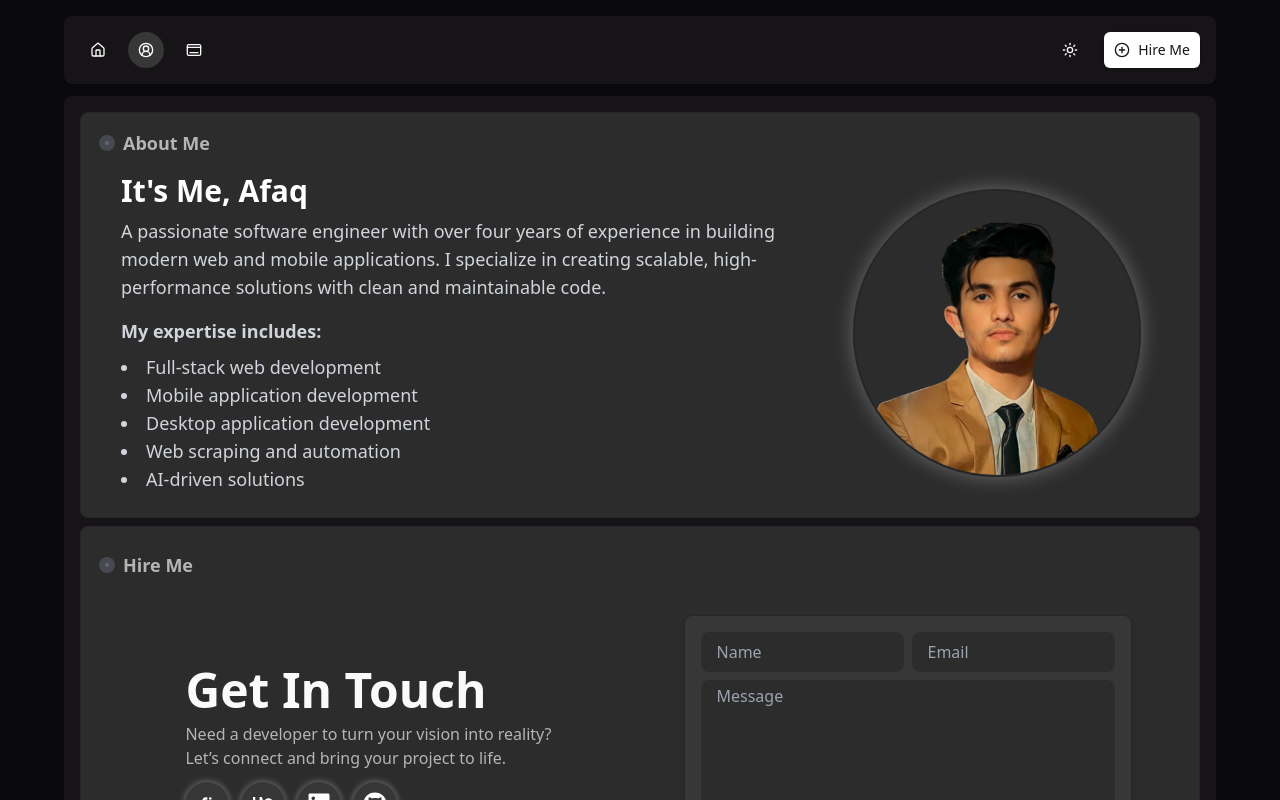
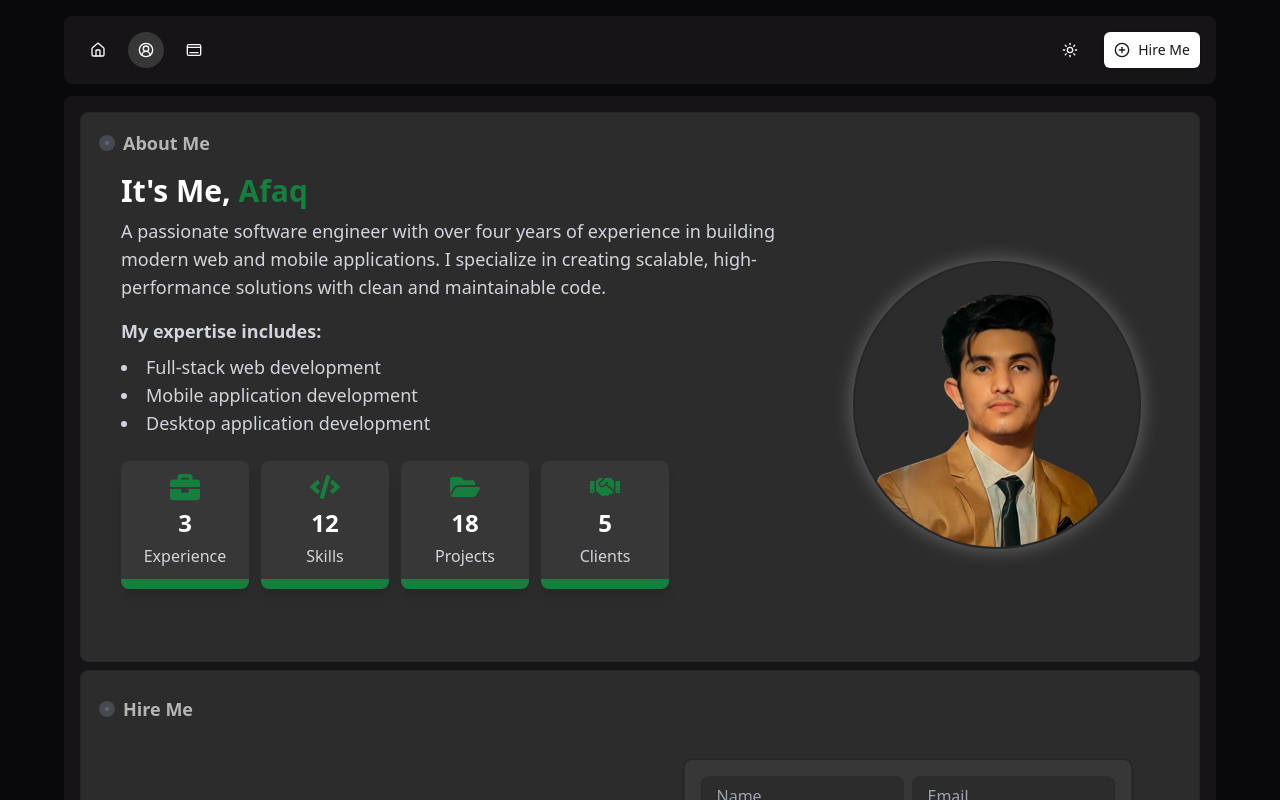
Before and after one commit to mafaqatiq/frontend, a Next.js app: page /profile in a window 1280 px wide. Shown: the top 800 px of the page. Built offline with nearby package versions, Linux system fonts and the light colour scheme.

Commit message:
added count cards

```diff
--- a/app/(root)/page.tsx
+++ b/app/(root)/page.tsx
@@ -18,6 +18,7 @@ export default function Home() {
       <section className="skills  scroll-mt-24 dark:bg-[#2c2c2c] bg-[#FDFDFD] rounded-lg mt-6 mx-2 lg:mx-0 sm:mx-0 sm:mt-14 lg:mt-0   border">
         <SkillsSection />
       </section>
+
       <section className="projects scroll-mt-24 dark:bg-[#2c2c2c] bg-[#FDFDFD] rounded-lg mt-2 mx-2 lg:mx-0 sm:mx-0 sm:mt-2 lg:mt-2 border">
         <ProjectsSection />
       </section>
--- a/app/(root)/profile/page.tsx
+++ b/app/(root)/profile/page.tsx
@@ -5,6 +5,7 @@ import React, { useState } from "react";
 import { motion } from "framer-motion";
 import HireMeSection from "@/components/HireMeSection";
 import FooterSection from "@/components/FooterSection";
+import CountSection from "@/components/CountSection";
 
 const Profile = () => {
   const { ref, inView } = useInView({ triggerOnce: true });
@@ -38,7 +39,7 @@ const Profile = () => {
           {/* Left Side - Text */}
           <div className="lg:w-2/3 sm:mt-6 lg:text-left sm:text-left mt-4 lg:mt-0 pl-4">
             <h2 className="text-2xl lg:text-3xl font-bold text-center sm:text-left lg:text-left text-[#333] dark:text-white">
-              It&apos;s Me, Afaq
+              It&apos;s Me, <span className="text-green-700">Afaq</span>
             </h2>
             <p className="mt-2 text-gray-600 text-center sm:text-left lg:text-left dark:text-gray-300 text-sm sm:text-lg lg:text-lg">
               A passionate software engineer with over four years of experience in building modern web and mobile applications. I specialize in creating scalable, high-performance solutions with clean and maintainable code.
@@ -52,14 +53,16 @@ const Profile = () => {
               Full-stack web development, mobile application development, desktop application development, web scraping and automation, and AI-driven solutions.
             </div>
 
+
             {/* Larger Screens: Bullet Points */}
             <ul className="hidden sm:block mt-2 text-gray-600 dark:text-gray-300 text-sm sm:text-lg lg:text-lg list-disc list-inside">
               <li>Full-stack web development</li>
               <li>Mobile application development</li>
               <li>Desktop application development</li>
-              <li>Web scraping and automation</li>
-              <li>AI-driven solutions</li>
             </ul>
+            <section className="skills  scroll-mt-24 dark:bg-[#2c2c2c] bg-[#FDFDFD] rounded-lg mt-6 mx-2 lg:mx-0 sm:mx-0 sm:mt-14 lg:mt-2 lg:mb-8    ">
+        <CountSection />
+      </section>
           </div>
 
           {/* Right Side - Image */}
@@ -73,7 +76,9 @@ const Profile = () => {
             />
           </div>
         </div>
+
       </motion.div>
+
 
       {/* Hire Me Section */}
       <section className="hire-me scroll-mt-24 dark:bg-[#2c2c2c] bg-white rounded-lg mt-2 pb-0 lg:pb-8 sm:pb-8 mx-2 lg:mx-0 sm:mx-0 sm:mt-2 lg:mt-2 border">
@@ -84,6 +89,7 @@ const Profile = () => {
       <section className="dark:bg-[#2c2c2c] bg-white rounded-lg pb-0 mx-2 lg:mx-0 sm:mx-0 sm:mt-2 lg:mt-2">
         <FooterSection />
       </section>
+
     </div>
   );
 };
--- /dev/null
+++ b/components/CountSection.tsx
@@ -0,0 +1,64 @@
+import React, { useEffect, useRef, useState } from "react";
+import { FaBriefcase, FaCode, FaFolderOpen, FaHandshake } from "react-icons/fa";
+import { useInView } from "react-intersection-observer";
+import { motion } from "framer-motion";
+
+const stats = [
+  { icon: <FaBriefcase />, endVal: 3, label: "Experience" },
+  { icon: <FaCode />, endVal: 12, label: "Skills" },
+  { icon: <FaFolderOpen />, endVal: 18, label: "Projects" },
+  { icon: <FaHandshake />, endVal: 5, label: "Clients" },
+];
+
+const CountSection = () => {
+  const counters = useRef<(HTMLSpanElement | null)[]>([]);
+  const [hasAnimated, setHasAnimated] = useState(false);
+  const { ref, inView } = useInView({ triggerOnce: true });
+
+  useEffect(() => {
+    if (!inView || hasAnimated) return;
+
+    const interval = 1500;
+    counters.current.forEach((el, index) => {
+      if (!el) return;
+      let start = 0;
+      const end = stats[index].endVal;
+      const duration = Math.floor(interval / end);
+      const counter = setInterval(() => {
+        start += 1;
+        el.textContent = `${start}`;
+        if (start === end) clearInterval(counter);
+      }, duration);
+    });
+
+    setHasAnimated(true);
+  }, [inView, hasAnimated]);
+
+  return (
+    <div ref={ref} className="flex flex-wrap   gap-3 w-full max-w-6xl mx-auto py-4">
+      {stats.map((item, idx) => (
+        <motion.div
+          key={idx}
+          initial={{ opacity: 0, y: 40 }}
+          whileInView={{ opacity: 1, y: 0 }}
+          transition={{ duration: 0.6, delay: idx * 0.2 }}
+          viewport={{ once: true }}
+          className="w-32 h-32 flex pt-2 pb-2 flex-col justify-around items-center bg-white hover:bg-[#fdfdfd] dark:hover:bg-[#353434] dark:bg-[#373737] rounded-lg border-b-[10px] border-green-700 text-white shadow-lg text-center"
+        >
+          <div className="text-3xl text-green-700">{item.icon}</div>
+          <span
+            ref={(el) => {
+              counters.current[idx] = el;
+            }}
+            className="text-2xl font-semibold"
+          >
+            0
+          </span>
+          <span className="text-gray-300 text-base">{item.label}</span>
+        </motion.div>
+      ))}
+    </div>
+  );
+};
+
+export default CountSection;
--- a/components/SkillsSection.tsx
+++ b/components/SkillsSection.tsx
@@ -12,13 +12,7 @@ const SkillsSection = () => {
   }
   return (
     <div className="flex-col  pt-2 lg:pt-6 sm:pt-4">
-      <motion.div
-      ref={ref}
-      initial={{ opacity: 0, y: 50 }}
-      animate={hasAnimated ? { opacity: 1, y: 0 } : {}}
-      transition={{ duration: 0.8, ease: "easeOut" }}
-        className="flex items-center px-4 lg:ml-6 sm:ml-6 ml-0 sm:px-0 lg:px-0 py-1"
-      >
+      <div className="flex items-center px-4 lg:ml-6 sm:ml-6 ml-0 sm:px-0 lg:px-0 py-1">
         <span
           className="relative flex justify-center items-center w-0.5 h-0.5 sm:w-1 sm:h-1 lg:w-1 lg:h-1 dark:bg-gray-500 bg-[#5a5959] rounded-full
           lg:mr-2 mr-2 animate-pulse before:content-[''] before:absolute before:w-2 before:h-2 lg:before:w-4 lg:before:h-4 before:rounded-full before:bg-gray-500 before:opacity-50 before:animate-wave"
@@ -26,7 +20,7 @@ const SkillsSection = () => {
         <span className="lg:ml-1.5 sm:text-base lg:text-lg text-xs font-semibold text-[#5a5959] dark:text-[#b5b5b5]">
           Technical Skills
         </span>
-      </motion.div>
+      </div>
       <SkillsCards />
     </div>
   );
--- a/package.json
+++ b/package.json
@@ -21,16 +21,16 @@
     "clsx": "^2.1.1",
     "dotenv": "^16.4.7",
     "emailjs-com": "^3.2.0",
-    "framer-motion": "^12.4.7",
+    "framer-motion": "^12.7.3",
     "lucide-react": "^0.475.0",
-    "next": "15.1.7",
+    "next": "^15.3.0",
     "next-themes": "^0.4.4",
     "nodemailer": "^6.10.0",
     "react": "^19.0.0",
     "react-dom": "^19.0.0",
     "react-hot-toast": "^2.5.2",
     "react-icons": "^5.5.0",
-    "react-intersection-observer": "^9.15.1",
+    "react-intersection-observer": "^9.16.0",
     "react-responsive": "^10.0.1",
     "react-tooltip": "^5.28.0",
     "recharts": "^2.15.1",
```
Also changed, not shown: 1 other file (tests, documents, lock files or other folders).
